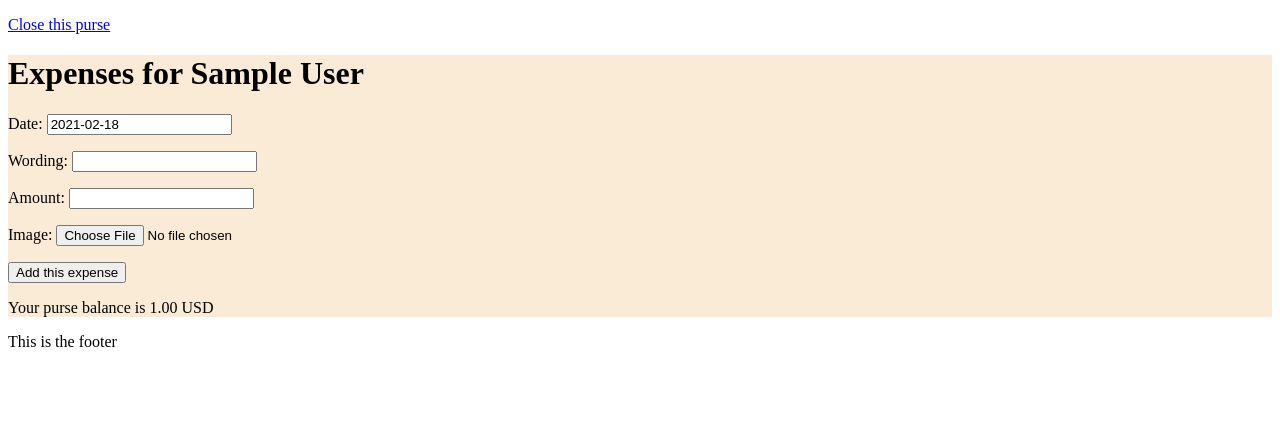
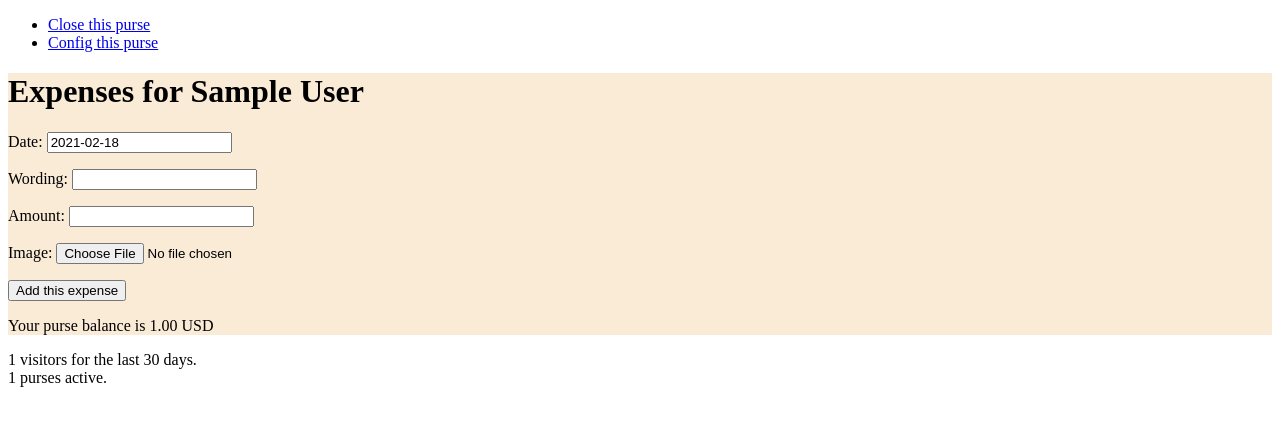
Before and after one commit to pablo33/Homebank-online-purse, a Django app: page /purse/expenses/1 in a window 1280 px wide. Shown: the part 52-478 px from the top of the page. Run offline with Django 3.2, Linux system fonts and the light colour scheme; a user stored in the database is signed in; tables that the repository leaves empty hold one stand-in row (values such as "Sample post"); parts of the project's set-up code (start-up, migrations or seed data) failed here and were passed over.

Commit message:
added delete expenses, general context for templates, statistics, bug fix on empty sumarize purses

```diff
--- a/purse/templates/purse/editdata_user.html
+++ b/purse/templates/purse/editdata_user.html
@@ -10,7 +10,7 @@
 		<p><label>e-mail <input type="text" name="email" value="{{ user.email }}" required /></label></p>
 		<p><label>Show inactive purses <input class="forms_checkbox" type="checkbox" name="showinactive" value="showinactive" {% if userconfig.showinactive %}checked="checked"{% endif %} /></label></p>
 
-		<input type="submit" value="Modificar" />
+		<input type="submit" value="Send changes" />
 	</form>
 		<h3>Other actions</h3>
 	<p>
--- a/purse/templates/purse/expenses_add.html
+++ b/purse/templates/purse/expenses_add.html
@@ -1,7 +1,10 @@
 {% extends 'purse/base.html' %}
 {% load static %}
 {% block contenido %}
-<a href="{% url 'purse:welcome' %}?next=purses">Close this purse</a>
+<ul>
+	<li><a href="{% url 'purse:welcome' %}?next=purses">Close this purse</a></li>
+	<li><a href="{% url 'purse:modify_purse' pk=purse.pk%}">Config this purse</a></li>
+</ul>
 <div style="background :{{ purse.color }}" >
 <h1>Expenses for {{ purse.name }}</h1>
 	<form method="post" action="{% url 'purse:expenses' pk=purse.pk%}">
@@ -18,7 +21,7 @@
 	|
 	<a href="{% url 'purse:expenses_modify' pk=expense.pk %}">modify</a>
 	|
-	delete
+	<a href="{% url 'purse:expenses_delete' pk=expense.pk %}?next={% url 'purse:expenses' pk=purse.pk %}">delete</a>
 	</li>
 {% endfor %}
 </ul>
--- a/purse/templates/purse/includes/foot.html
+++ b/purse/templates/purse/includes/foot.html
@@ -1,3 +1,4 @@
 <p>
-This is the footer
+{{ statistics.visitor_count }} visitors for the last {{ statistics.visitor_since_days }} days.<br>
+{{ statistics.purses_active_count}} purses active.
 </p>
--- a/purse/templates/purse/msgs/msgconfirm.html
+++ b/purse/templates/purse/msgs/msgconfirm.html
@@ -10,5 +10,8 @@
 	{% if back %}
 	<a href="javascript: history.go(-1)">Back</a>
 	{% endif %}
+	{% if next %}
+	<a href="{{ next }}" >OK</a>
+	{% endif %}
 	</p>
 {% endblock %}
--- a/purse/views.py
+++ b/purse/views.py
@@ -1,7 +1,9 @@
-from django.shortcuts import render, HttpResponse, redirect
+import os
+from datetime import timedelta
 from .models import Account, Expense, VisitCounter, UserConfig
 from .forms import SignUpForm, PasschForm, PurseForm, ExpenseForm
 from hbpurse import settings
+from django.shortcuts import render, HttpResponse, redirect
 from django.utils import timezone
 from django.utils.http import urlsafe_base64_encode
 from django.utils.encoding import force_bytes
@@ -15,9 +17,68 @@
 
 
 
+def get_client_ip(request):
+    x_forwarded_for = request.META.get('HTTP_X_FORWARDED_FOR')
+    if x_forwarded_for:
+        ip = x_forwarded_for.split(',')[-1].strip()
+    else:
+        ip = request.META.get('REMOTE_ADDR')
+    return ip
+
 def add_visitor (request):
-	# TO DO
-	pass
+	ip = get_client_ip (request)
+	user = request.user
+	now = timezone.now()
+	v = VisitCounter (user = user, ip = ip, timevisit = now)
+	checkin = False
+
+	try:
+		lastv = VisitCounter.objects.filter (user = user, ip = ip).order_by ("-timevisit")[0]
+		if now - lastv.timevisit > timedelta (minutes = 60):
+			checkin = True # is a returning visitor from the same IP
+	except:
+		checkin = True # It's a new new visitor
+	if checkin:
+		v.save ()
+	return
+
+class Statistics:
+	"""Statistics for database """
+	visitor_since_days = 30		# counts the number of visits since las xx days
+	visitor_count = None		# visitors counter, a calculated field
+	visitor_since = None 		# visitors counted since this time. It's a datetime object, calculated
+	users_number  = None 		# Number of users at database
+	purses_count  = None 		# Number of purses
+	purses_active_count = None # Number of active purses
+
+	def __init__(self):
+		self.update()
+		self.__users__ ()
+		self.__purses_count__ ()
+
+	def update (self):
+		self.__visitor_sumarize__(self.visitor_since_days)
+		self.__purses_count__()
+
+	def __visitor_sumarize__(self, days = visitor_since_days):
+		""" number of visitors since xx days
+		it returns an integer.
+			"""
+		if type(days) is not type(int()):
+			raise NotIntegerError()
+		datesince = timezone.now() - timedelta (days=days)
+		self.visitor_count = VisitCounter.objects.filter(timevisit__gt = datesince).count()
+		self.visitor_since_days = days
+		self.visitor_since = datesince
+
+	def __users__ (self):
+		self.users_number = User.objects.count()
+
+	def __purses_count__ (self):
+		self.purses_count = Account.objects.count()
+		self.purses_active_count = Account.objects.filter(active = True).count()
+
+STnumbers = Statistics()
 
 
 def send_user_mail(recipients, title, template, templatecontext, txtcontent = ''):
@@ -51,8 +112,27 @@
 
 def update_account (account):
 	total = (Expense.objects.filter(account=account).aggregate(Sum('amount')))
-	account.cuantity = float("%.2f"%total ['amount__sum']) + float(account.adjustment)
+	sumexpenses = 0
+	if total ['amount__sum'] != None:
+		sumexpenses = "%.2f"%total ['amount__sum']
+	account.cuantity = float( sumexpenses ) + float(account.adjustment)
 	account.save()
+
+def remove_expense (expense):
+	if expense.image != "":
+		os.remove (settings.BASE_DIR + expense.image.url)
+	expense.delete()
+	return
+
+def basecontext (request):
+	""" Refresh user session pannels. It takes the last data at DB.
+		"""
+	add_visitor (request)
+	STnumbers.update()
+	return {
+			'statistics'		:	STnumbers,
+			}
+
 
 # Create your views here.
 #
@@ -60,8 +140,6 @@
 
 def welcome (request):
 	next = request.GET.get('next', '')
-	add_visitor (request)
-	#return HttpResponse ('Hello world')
 	if request.user.is_authenticated:
 		activestatus = UserConfig.objects.get(user=request.user).showinactive
 		if activestatus:
@@ -72,10 +150,13 @@
 			context = {
 						'purses' : accounts,
 			}
+			context.update (basecontext (request) )
 			return render (request, 'purse/purses.html', context) # list of purses
 		elif len (accounts) == 1:
 			return redirect ('purse:expenses', pk=accounts[0].pk ) # go directly to unique active purse
-	return render(request, 'purse/welcome.html', {} )  # go to welcome page
+	context = {}
+	context.update (basecontext (request) )
+	return render(request, 'purse/welcome.html', context )  # go to welcome page
 
 def new_purse (request):
 	if not request.user.is_authenticated:
@@ -90,6 +171,7 @@
 		return redirect ('purse:welcome')
 
 	context = { 'form' : PurseForm }
+	context.update (basecontext (request) )
 	return render (request, 'purse/new_purse.html', context)
 
 def modify_purse (request, pk):
@@ -113,6 +195,7 @@
 	context = { 'form' : form,
 				'purse': account,
 			 }
+	context.update (basecontext (request) )
 	return render (request, 'purse/modify_purse.html', context)
 
 def expenses_purse(request, pk):
@@ -139,6 +222,7 @@
 			'expenses' 	: expenses,
 			'form'		: ExpenseForm,
 			}
+	context.update (basecontext (request) )
 	return render (request, 'purse/expenses_add.html', context)
 
 def expenses_modify (request, pk):
@@ -161,9 +245,11 @@
 	context = { 'form' : form,
 				'expense': expense,
 			 }
+	context.update (basecontext (request) )
 	return render (request, 'purse/modify_expense.html', context)
 
 def expenses_delete (request, pk):
+	next = request.GET.get('next', False)
 	try:
 		expense = Expense.objects.get(pk = pk)
 	except:
@@ -172,14 +258,14 @@
 		return redirect ('purse:login_user')
 	if request.user != expense.account.user:
 		return redirect ('purse:welcome')
-	remove_expense (expense)  ### TODO
-	return render (request, 'purse/msgs/msgconfirm.html',
-			{
-			'title'	: 'Edit your data',
-			'msg' 	: 'Your data has been stored',
-			'ppal'	: True,
-			})
-	### TODO #######
+	remove_expense (expense)
+	context = {
+			'title'	: 'Expense deleted',
+			'msg' 	: 'The expense has been deleted',
+			'next'	: next,
+			}
+	context.update (basecontext (request) )
+	return render (request, 'purse/msgs/msgconfirm.html', context)
 
 def login_user (request):
 	next = request.GET.get('next', '')
@@ -196,23 +282,26 @@
 			else:
 				return redirect (next)
 		else:
-			return render (request, 'purse/msgs/msgconfirm.html',
-				{
+			context = {
 				'title'	: 'Login',
 				'msg' 	: 'Usuario o contraseña incorrecta.',
 				'back' 	: True,
-				})
+				}
+			context.update (basecontext (request) )
+			return render (request, 'purse/msgs/msgconfirm.html', context)
 
 	else:
 		user, password = ("","")
 		if request.user.is_authenticated:
 			user = request.user
 			password = request.user.password
-		return render (request, 'purse/login.html', {
+		context = {
 			'user' 		: user,
 			'password' 	: password,
 			'next' 		: next,
-			})
+			}
+		context.update (basecontext (request) )
+		return render (request, 'purse/login.html', context )
 
 def logout_user (request):
 	if request.user.is_authenticated:
@@ -226,12 +315,12 @@
 		form = SignUpForm(request.POST)
 		username = request.POST ['username']
 		if len (User.objects.filter (username=username)) >= 1:
-			return render (request, 'purse/msgs/msgconfirm.html',
-						{
-						'title'	: 'Sign up yourself',
+			context = { 'title'	: 'Sign up yourself',
 						'msg' 	: 'User already exists.',
 						'back' 	: True,
-						})
+						}
+			context.update (basecontext (request) )
+			return render (request, 'purse/msgs/msgconfirm.html', context)
 		email = request.POST ['email']
 		try:
 			validate_email (email)
@@ -240,12 +329,12 @@
 		password  = request.POST ['password1']
 		password2 = request.POST ['password2']
 		if password != password2:
-			return render (request, 'purse/msgs/msgconfirm.html',
-						{
-						'title'	: 'Sign up yourself',
+			context = {	'title'	: 'Sign up yourself',
 						'msg' 	: 'Passwords does not match.',
 						'back' 	: True,
-						})
+						}
+			context.update (basecontext (request) )
+			return render (request, 'purse/msgs/msgconfirm.html', context)
 
 		if form.is_valid():
 			newuser = form.save(commit=False)
@@ -267,18 +356,18 @@
 								)
 			return redirect ('purse:welcome')
 		else:
-			return render (request, 'purse/msgs/msgconfirm.html',
-						{
-						'title'	: 'Sign up yourself',
+			context = {	'title'	: 'Sign up yourself',
 						'msg' 	: 'Some fields where incorrect.',
 						'back' 	: True,
-						})
+						}
+			context.update (basecontext (request) )
+			return render (request, 'purse/msgs/msgconfirm.html', context)
 	form = SignUpForm
-	return render (request, 'purse/singup.html',
-							 {
-							'form': form,
-							'head': "Sign up yourself",
-							})
+	context = {	'form': form,
+				'head': "Sign up yourself",
+				}
+	context.update (basecontext (request) )
+	return render (request, 'purse/singup.html', context)
 
 def editdata_user (request, pk):
 	try:
@@ -309,23 +398,24 @@
 		try:
 			validate_email (email)
 		except:
-			return render (request, 'purse/msgs/msgconfirm.html',
-						{
-						'title'	: 'Edit your data',
+			context = {	'title'	: 'Edit your data',
 						'msg' 	: 'Please, set a valid e-mail',
 						'back' 	: True,
-						})
+						}
+			context.update (basecontext (request) )
+			return render (request, 'purse/msgs/msgconfirm.html', context )
 		userdata.email = request.POST ['email']
 		userdata.save()
-		return render (request, 'purse/msgs/msgconfirm.html',
-				{
-				'title'	: 'Edit your data',
-				'msg' 	: 'Your data has been stored',
-				'ppal'	: True,
-				})
+		context = { 'title'	: 'Edit your data',
+					'msg' 	: 'Your data has been stored',
+					'ppal'	: True,
+					}
+		context.update (basecontext (request) )
+		return render (request, 'purse/msgs/msgconfirm.html', context )
 	context = {	'user'				: 	request.user,
 				'userconfig'		: 	UserConfig.objects.get(user=request.user),
 			}
+	context.update (basecontext (request) )
 	return render (request, 'purse/editdata_user.html', context)
 
 def changepass_user (request, pk):
@@ -346,18 +436,19 @@
 		user.set_password (password)
 		user.save()
 		login(request, user)
-		return render (request, 'purse/msgs/msgconfirm.html',
-					{
-					'title'	: 'Change your password',
+		context = {	'title'	: 'Change your password',
 					'msg' 	: 'Your password has changed',
 					'ppal'	: True,
-					})
+					}
+		context.update (basecontext (request) )
+		return render (request, 'purse/msgs/msgconfirm.html', context)
 
 	form = PasschForm (instance = request.user)
-	return render (request, 'purse/singup.html', {
-				'form' : form,
+	context = {	'form' : form,
 				'head' : "Enter a new password"
-				})
+				}
+	context.update (basecontext (request) )
+	return render (request, 'purse/singup.html', context)
 
 def resetmypassw (request):
 	if request.method == "POST":
@@ -370,12 +461,12 @@
 		try:
 			user = User.objects.get(email = email, username = username)
 		except:
-			return render (request, 'purse/msgs/msgconfirm.html',
-						{
-						'title'	: 'Reset your password',
+			context = {	'title'	: 'Reset your password',
 						'msg' 	: 'There is not user with this data',
 						'back'	: True,
-						})
+						}
+			context.update (basecontext (request) )
+			return render (request, 'purse/msgs/msgconfirm.html', context)
 		uid = urlsafe_base64_encode(force_bytes(user.pk))
 		token = default_token_generator.make_token(user)
 		send_user_mail (	recipients = 	user.email,
@@ -389,13 +480,15 @@
 												'token'		:	token,
 												}
 							)
-		return render (request, 'purse/msgs/msgconfirm.html',
-						{
-						'title'	: 'Password reset',
-						'msg' 	: 'an e-mail has been send to reset your password',
-						'ppal' 	: True,
-						})
-	return render (request, 'purse/remembermypassword_user.html', {} )
+		context = {	'title'	: 'Password reset',
+					'msg' 	: 'an e-mail has been send to reset your password',
+					'ppal' 	: True,
+					}
+		context.update (basecontext (request) )
+		return render (request, 'purse/msgs/msgconfirm.html', context)
+	context = {}
+	context.update (basecontext (request) )
+	return render (request, 'purse/remembermypassword_user.html', context )
 
 def resetconfirm (request, uidb64, token):
 	if request.method == "POST":
@@ -410,14 +503,15 @@
 		user.save()
 
 		login(request, user)
-		return render (request, 'purse/msgs/msgconfirm.html',
-					{
-					'title'	: 'Set your password',
+		context = { 'title'	: 'Set your password',
 					'msg' 	: 'Your new password has been stored',
 					'ppal'	: True,
-					})
+					}
+		context.update (basecontext (request) )
+		return render (request, 'purse/msgs/msgconfirm.html', context)
 	form = PasschForm ()
-	return render (request, 'purse/singup.html', {
-				'form' : form,
+	context = {	'form' : form,
 				'head' : "Set your new password"
-				})
+				}
+	context.update (basecontext (request) )
+	return render (request, 'purse/singup.html', context)
```
